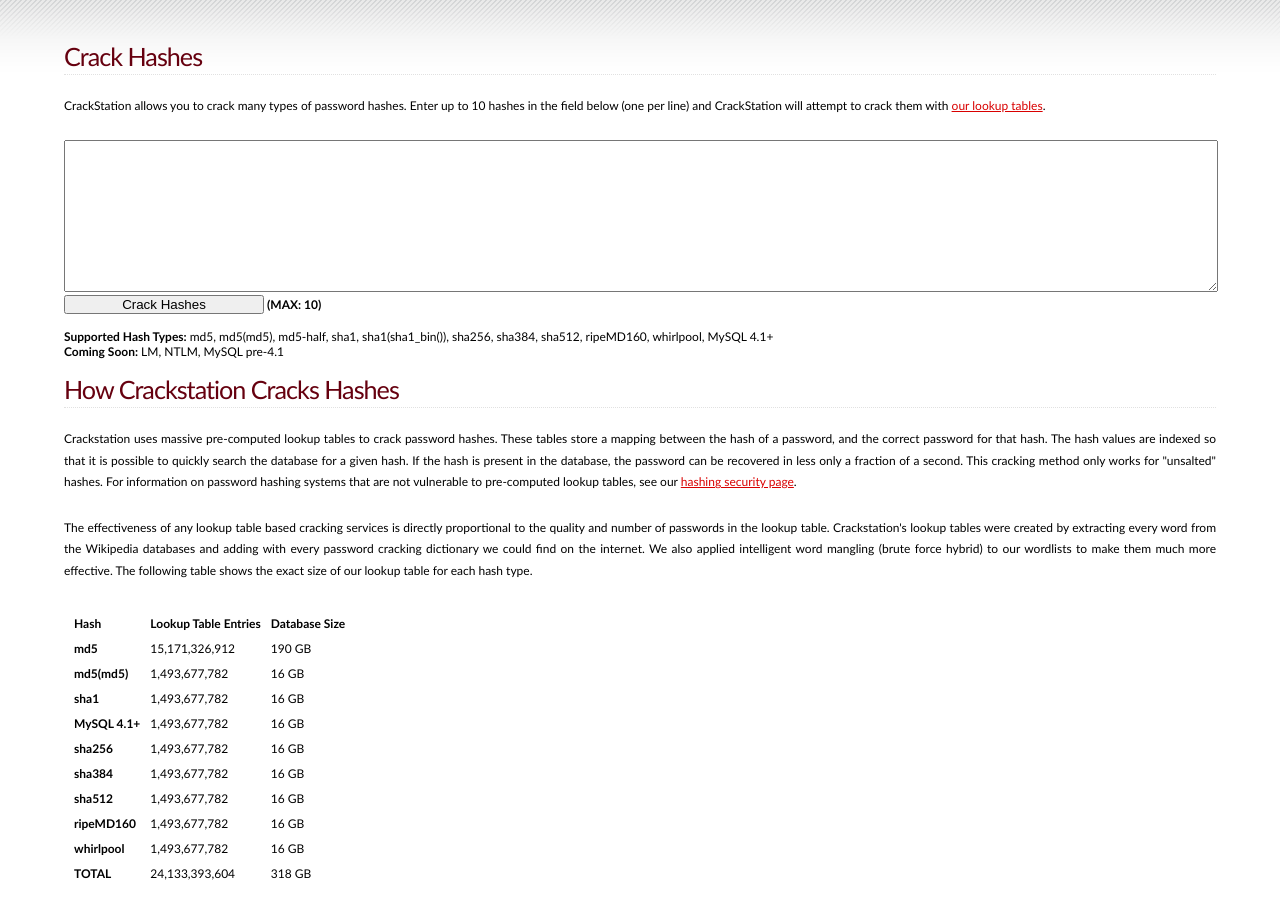
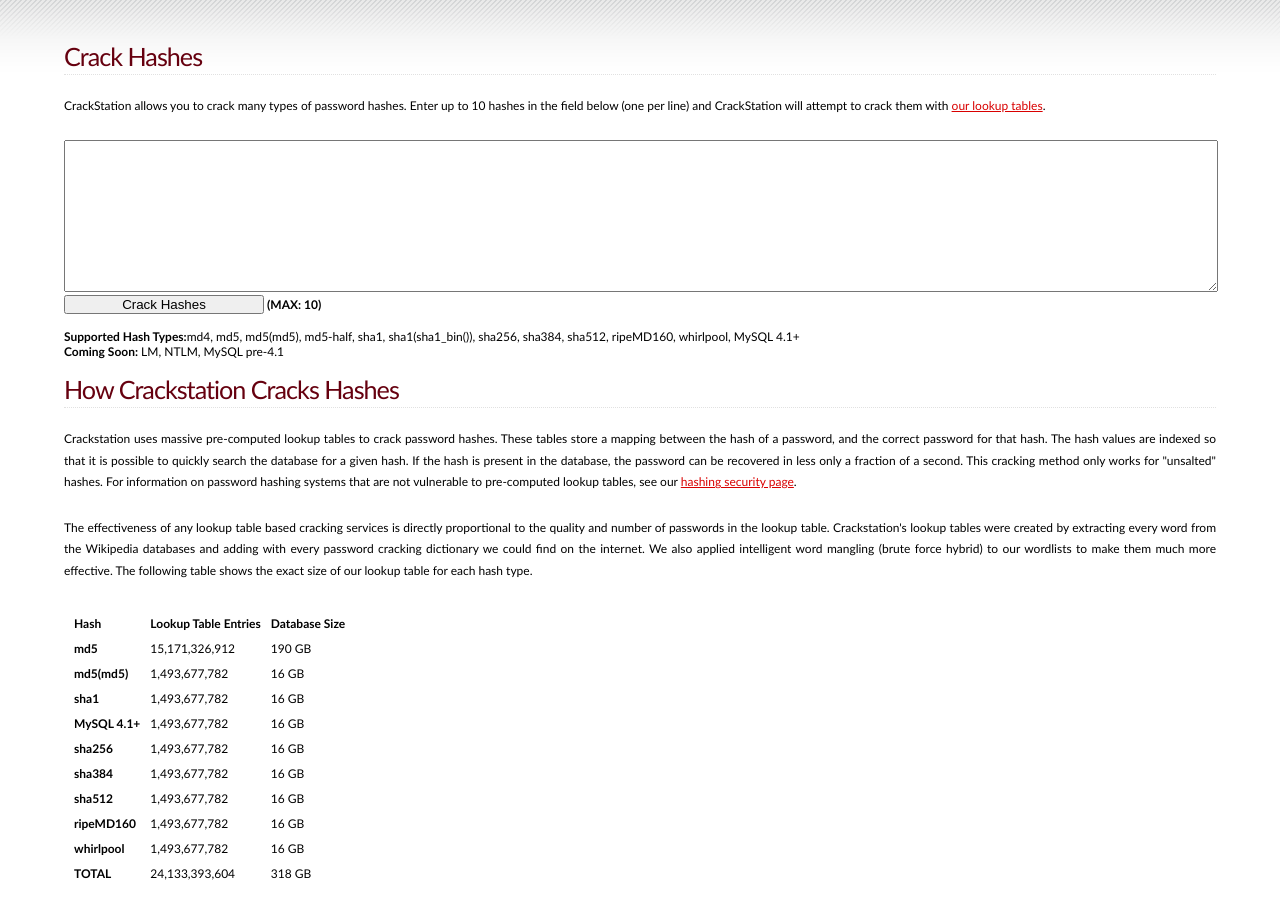
Before and after one commit to defuse/crackstation, a PHP site: page / in a window 1280 px wide. Shown: the part 81-986 px from the top of the page. Run offline with PHP 8.4, Linux system fonts and the light colour scheme.

Commit message:
added md4 to supported ahsh list

```diff
--- a/src/index.php
+++ b/src/index.php
@@ -186,7 +186,7 @@ header('Content-Type: text/html; charset=utf-8');
                     }
 				}
 				?>
-				<b>Supported Hash Types:</b> md5, md5(md5), md5-half, sha1, sha1(sha1_bin()), sha256, sha384, sha512, ripeMD160, whirlpool, MySQL 4.1+	<br />
+				<b>Supported Hash Types:</b>md4, md5, md5(md5), md5-half, sha1, sha1(sha1_bin()), sha256, sha384, sha512, ripeMD160, whirlpool, MySQL 4.1+	<br />
                 <b>Coming Soon:</b> LM, NTLM, MySQL pre-4.1
 				<br /><br />
 				<a name="cracking-hashes"></a>
```
